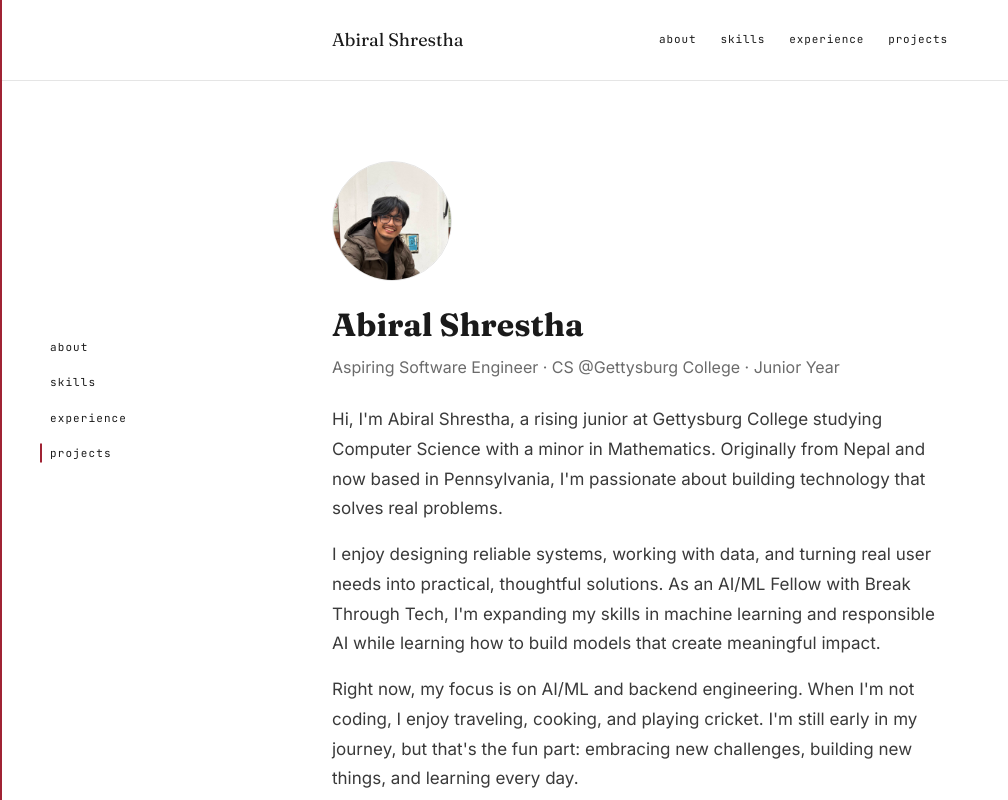
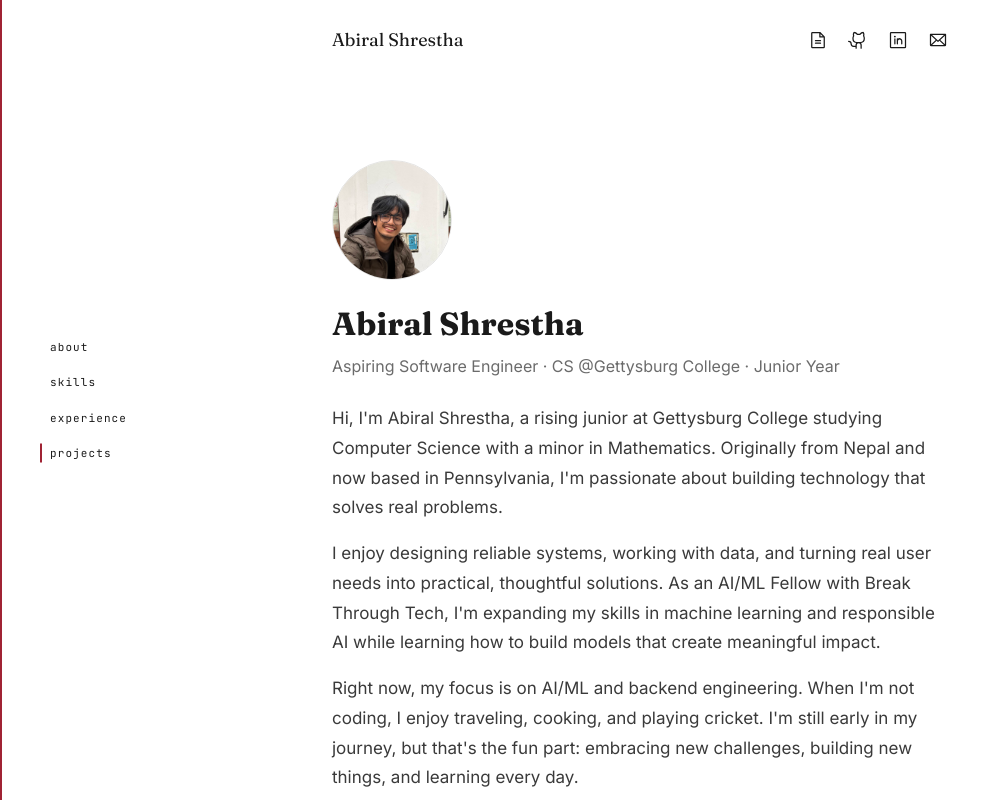
Before and after one commit to Abiralstha99/portfolio, a React (Vite) app: page / in a window 1280 px wide. Shown: the whole page, without its empty margins (0-1008 px from the left). Built offline with nearby package versions, Linux system fonts and the light colour scheme.

Commit message:
refactor Navbar component

```diff
--- a/src/components/Navbar.jsx
+++ b/src/components/Navbar.jsx
@@ -1,6 +1,14 @@
+import { socialLinks } from '../data/social'
+
+const navbarOrder = ['Resume', 'GitHub', 'LinkedIn', 'Email']
+
 function Navbar() {
+  const links = navbarOrder
+    .map((label) => socialLinks.find((link) => link.label === label))
+    .filter(Boolean)
+
   return (
-    <nav className="border-b border-[#e5e5e5]">
+    <nav>
       <div className="max-w-[680px] mx-auto px-6 sm:px-8 flex items-center justify-between h-16 sm:h-20">
         <a
           href="#about"
@@ -9,14 +17,17 @@ function Navbar() {
           Abiral Shrestha
         </a>
 
-        <div className="flex items-center gap-6">
-          {['about', 'skills', 'experience', 'projects'].map((id) => (
+        <div className="flex items-center gap-5">
+          {links.map(({ label, href, icon: Icon }) => (
             <a
-              key={id}
-              href={`#${id}`}
-              className="font-mono text-[11px] tracking-[0.08em] text-[#6b6b6b] hover:text-[#1a1a1a] transition-colors duration-200"
+              key={label}
+              href={href}
+              target={href.startsWith('mailto:') ? undefined : '_blank'}
+              rel={href.startsWith('mailto:') ? undefined : 'noopener noreferrer'}
+              aria-label={label}
+              className="text-[#6b6b6b] hover:text-[#1a1a1a] transition-colors duration-200"
             >
-              {id}
+              <Icon size={20} weight="regular" />
             </a>
           ))}
         </div>
```
